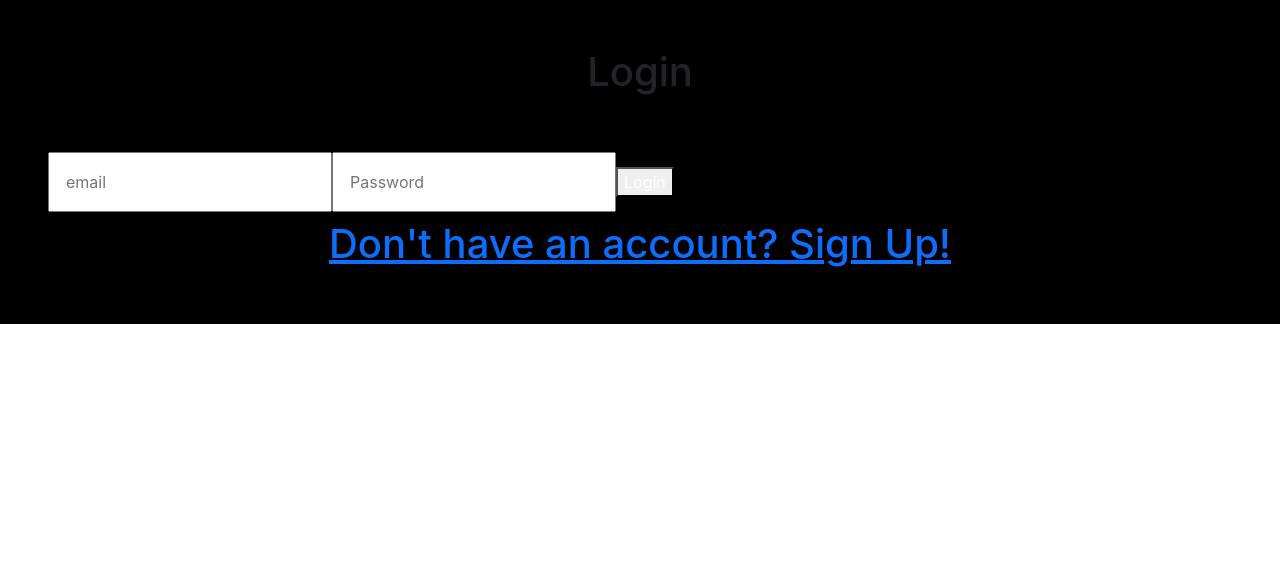
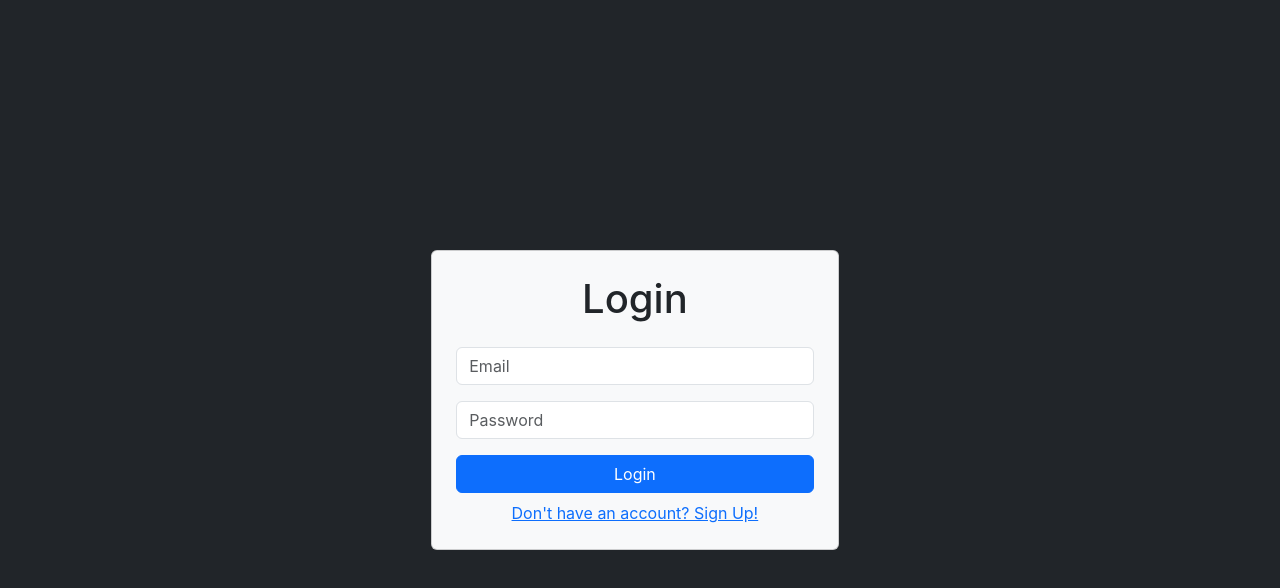
Before and after one commit to Xrg360/RideShare, a React (Create React App) app: page /signin in a window 1280 px wide. Shown: the top 588 px of the page. Built offline with nearby package versions, Linux system fonts and the light colour scheme.

Commit message:
done signin screen

```diff
--- a/src/App.css
+++ b/src/App.css
@@ -15,6 +15,14 @@
 /* src/App.css */
 .landing-container {
   height: 90vh;
+  display: flex;
+  flex-direction: column;
+  justify-content: center;
+}
+
+.full-page{
+  height: 100vh;
+  width: 99.2vw;
   display: flex;
   flex-direction: column;
   justify-content: center;
--- a/src/App.js
+++ b/src/App.js
@@ -6,6 +6,7 @@ import {Route, Routes } from "react-router-dom"
 
 import Home from "./pages/Home";
 import DriverDashboard from "./pages/DriverDash";
+import RiderDashboard from "./pages/RiderDash";
 
 function App() {
   return (
@@ -13,6 +14,7 @@ function App() {
       <Route path="/" element={<Home/>} />
       <Route path="/signup" element={<SignUp/>} />
       <Route path="/signin" element={<SignIn/>} />
+      <Route path="/rider" element={<RiderDashboard/>}/>
     </Routes>
   );
 }
--- a/src/components/Navbar.js
+++ b/src/components/Navbar.js
@@ -2,39 +2,32 @@ import React from 'react'
 
 const Navbar = () => {
   return (
-    <div><nav class="navbar navbar-expand-lg bg-body-tertiary">
-    <div class="container-fluid">
-      <a class="navbar-brand" href="#">Navbar</a>
-      <button class="navbar-toggler" type="button" data-bs-toggle="collapse" data-bs-target="#navbarSupportedContent" aria-controls="navbarSupportedContent" aria-expanded="false" aria-label="Toggle navigation">
-        <span class="navbar-toggler-icon"></span>
+    <div><nav className="navbar navbar-expand-lg bg-body-tertiary">
+    <div className="container-fluid">
+      <a className="navbar-brand" href="#">Navbar</a>
+      <button className="navbar-toggler" type="button" data-bs-toggle="collapse" data-bs-target="#navbarSupportedContent" aria-controls="navbarSupportedContent" aria-expanded="false" aria-label="Toggle navigation">
+        <span className="navbar-toggler-icon"></span>
       </button>
-      <div class="collapse navbar-collapse" id="navbarSupportedContent">
-        <ul class="navbar-nav me-auto mb-2 mb-lg-0">
-          <li class="nav-item">
-            <a class="nav-link active" aria-current="page" href="#">Home</a>
+      <div className="collapse navbar-collapse" id="navbarSupportedContent">
+        <ul className="navbar-nav me-auto mb-2 mb-lg-0">
+          <li className="nav-item">
+            <a className="nav-link active" aria-current="page" href="#">Home</a>
           </li>
-          <li class="nav-item">
-            <a class="nav-link" href="#">Link</a>
+          <li className="nav-item">
+            <a className="nav-link" href="#">Link</a>
           </li>
-          <li class="nav-item dropdown">
-            <a class="nav-link dropdown-toggle" href="#" role="button" data-bs-toggle="dropdown" aria-expanded="false">
+          <li className="nav-item dropdown">
+            <a className="nav-link dropdown-toggle" href="#" role="button" data-bs-toggle="dropdown" aria-expanded="false">
               Dropdown
             </a>
-            <ul class="dropdown-menu">
-              <li><a class="dropdown-item" href="#">Action</a></li>
-              <li><a class="dropdown-item" href="#">Another action</a></li>
-              <li><hr class="dropdown-divider"/></li>
-              <li><a class="dropdown-item" href="#">Something else here</a></li>
+            <ul className="dropdown-menu">
+              <li><a className="dropdown-item" href="#">Action</a></li>
+              <li><a className="dropdown-item" href="#">Another action</a></li>
+              <li><hr className="dropdown-divider"/></li>
+              <li><a className="dropdown-item" href="#">Something else here</a></li>
             </ul>
           </li>
-          <li class="nav-item">
-            <a class="nav-link disabled" aria-disabled="true">Disabled</a>
-          </li>
         </ul>
-        <form class="d-flex" role="search">
-          <input class="form-control me-2" type="search" placeholder="Search" aria-label="Search"/>
-          <button class="btn btn-outline-success" type="submit">Search</button>
-        </form>
       </div>
     </div>
   </nav></div>
--- a/src/pages/Home.js
+++ b/src/pages/Home.js
@@ -1,22 +1,46 @@
-import React from 'react'
-import Navbar from '../components/Navbar'
+import React, { useEffect } from 'react';
+import Navbar from '../components/Navbar';
+import { Link } from 'react-router-dom';
 
 const Home = () => {
+  useEffect(() => {
+    // Check if the user is logged in (email exists in localStorage)
+    const userEmail = localStorage.getItem('userEmail');
+    if (userEmail) {
+      // Extract the part before "@" symbol to use as the username
+      const username = userEmail.split('@')[0];
+      localStorage.setItem('username', username);
+    }
+  }, []);
+
+  // Check if a username is present in localStorage
+  const username = localStorage.getItem('username');
+
   return (
     <div>
-      <Navbar/>
+      <Navbar />
       <div className="container landing-container">
-      <div className="row">
-        <div className="col-md-12 text-center mt-5">
-          <h1>Welcome to SahaYaatra</h1>
-          <p>A innovative way to Travel</p>
-          <a href="#" className="btn btn-primary">Get Started</a>
+        <div className="row">
+          <div className="col-md-12 text-center mt-5">
+            <h2 className="usename">Hello {username}</h2>
+            <h1>Welcome to SahaYaatra</h1>
+            <p>An innovative way to Travel</p>
+            {username ? (
+              // If a username is present, show "Go to Dashboard" button
+              <Link to="/dashboard" className="btn btn-outline-primary">
+                Go to Dashboard
+              </Link>
+            ) : (
+              // If no username is present, show "Get Started" button
+              <Link to="/signin" className="btn btn-outline-primary">
+                Get Started
+              </Link>
+            )}
+          </div>
         </div>
       </div>
     </div>
+  );
+};
 
-    </div>
-  )
-}
-
-export default Home
+export default Home;
--- a/src/pages/SignIn.js
+++ b/src/pages/SignIn.js
@@ -1,14 +1,14 @@
 import React, { useState } from 'react';
 import { auth } from '../firebaseconfig';
 import { signInWithEmailAndPassword } from 'firebase/auth';
-import { Link, useNavigate } from 'react-router-dom'; // Import useNavigate
+import { Link, useNavigate } from 'react-router-dom';
 
 const SignIn = () => {
   const [email, setEmail] = useState('');
   const [password, setPassword] = useState('');
   const [error, setError] = useState(null);
 
-  const navigate = useNavigate(); // Correctly initialize the useNavigate hook.
+  const navigate = useNavigate();
 
   const handleEmailChange = (e) => {
     setEmail(e.target.value);
@@ -20,44 +20,58 @@ const SignIn = () => {
 
   const handleSignIn = async () => {
     try {
-      setError(null); // Clear any previous errors
+      setError(null);
       await signInWithEmailAndPassword(auth, email, password);
       console.log("Successfully signed in");
-      navigate("/"); // Use the navigate function to redirect upon successful login
+
+      // Store the email in localStorage
+      localStorage.setItem('userEmail', email);
+
+      navigate("/");
+      window.location.reload();// Use navigate function to redirect upon successful login
     } catch (error) {
-      setError(error.message); // Set the error message
+      setError(error.message);
     }
   };
 
+
   return (
-    <div className="w-screen h-screen flex justify-center items-center bg-black">
-      <div className="w-[400px] h-[300px] bg-[#F1EFEF] rounded-lg p-5 montserrat">
-        <h1 className="text-center font-bold text-3xl text-[#191717]">Login</h1>
+    <div className=" full-page">
+      <div className="row h-100 justify-content-center align-items-center bg-dark">
+        <div className="col-md-4">
+          <div className="card bg-light rounded p-4">
+            <h1 className="text-center font-weight-bold mb-4">Login</h1>
             <input
               type="email"
-          placeholder="email"
-          className="h-12 w-full mt-5 p-3 rounded-md"
+              placeholder="Email"
+              className="form-control mb-3"
               value={email}
               onChange={handleEmailChange}
             />
             <input
               type="password"
               placeholder="Password"
-          className="h-12 w-full mt-5 p-3 rounded-md"
+              className="form-control mb-3"
               value={password}
               onChange={handlePasswordChange}
             />
-        <button className="h-12 w-full mt-5 bg-[#1e1d1d] transition-all ease-in-out duration-300 hover:bg-[#000000] text-white rounded-md" onClick={handleSignIn}>
+            <button
+              className="btn btn-primary btn-block"
+              onClick={handleSignIn}
+            >
               Login
             </button>
-        {error && <p className="text-red-500 text-center mt-3">{error}</p>}
-        <Link to="/signup"> {/* Use the Link component for navigation */}
-          <h1 className="text-sm font-light text-[#191717] my-2 text-center cursor-pointer">
+            {error && (
+              <p className="text-danger mt-3 text-center">{error}</p>
+            )}
+            <Link to="/signup" className="text-center d-block mt-2">
               Don't have an account? Sign Up!
-          </h1>
             </Link>
+          </div>
+        </div>
       </div>
     </div>
   );
 };
+
 export default SignIn;
```
Lines whose indentation alone changed are shown as unchanged.
